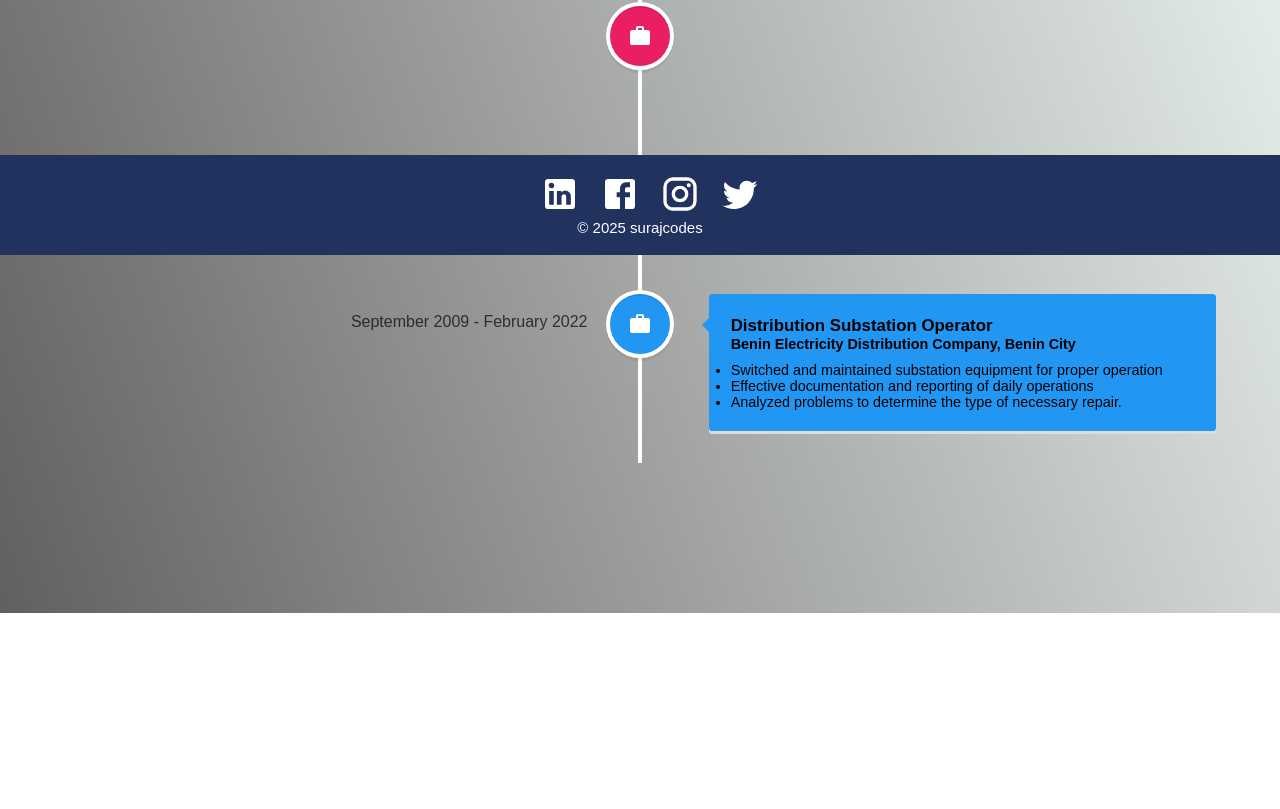
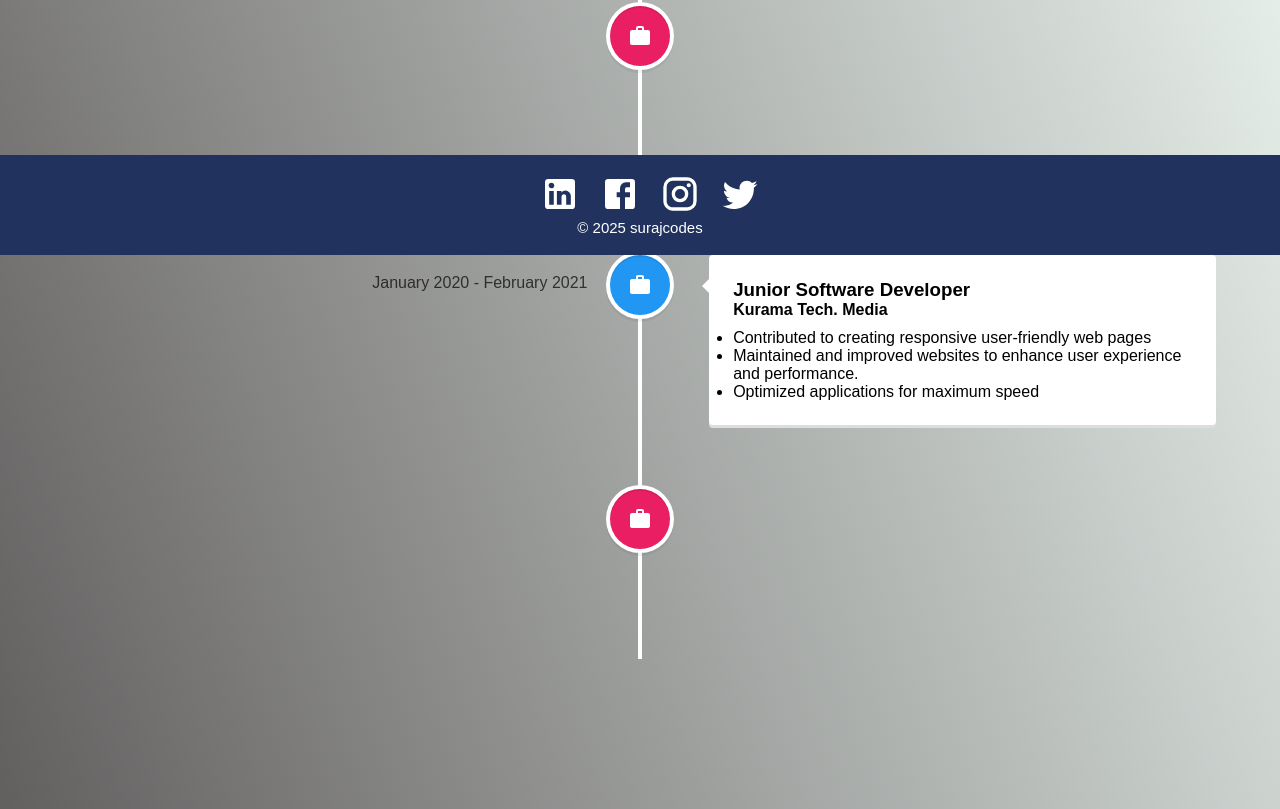
Before and after one commit to surajudeenadegoke/MyPortfolio, a React (Create React App) app: page /education in a window 1280 px wide. Shown: the part 545-1354 px from the top of the page. Before the commit the page ends 1158 px from the top, so only its background shows below. Built offline with nearby package versions, Linux system fonts and the light colour scheme.

Commit message:
new update

```diff
--- a/src/App.js
+++ b/src/App.js
@@ -5,6 +5,7 @@ import Home from "./pages/Home";
 import Experience from "./pages/Education";
 import Education from "./pages/Experience";
 import Navbar from "./Components/Navbar";
+import Project from "./pages/Projects";
 import "./styles/Navbar.css";
 import Footer from "./Components/Footer";
 
@@ -17,6 +18,7 @@ const App = () => {
           <Route path="/" exact element={<Home />} />
           <Route path="/education" element={<Education />} />
           <Route path="/experience" element={<Experience />} />
+            <Route path="/project" element={<Project />} />
           <Route path="/cv" />
         </Routes>
         <Footer />
--- a/src/Components/Navbar.js
+++ b/src/Components/Navbar.js
@@ -47,7 +47,7 @@ const Navbar = () => {
         <Link to="/education" className="link--item" onClick={handleToggle}>
           Experience
         </Link>
-        <Link to="" className="link--item" onClick={handleToggle}>
+        <Link to="/project" className="link--item" onClick={handleToggle}>
           Projects
         </Link>
         <a
--- a/src/pages/Experience.js
+++ b/src/pages/Experience.js
@@ -19,7 +19,7 @@ const Experience = () => {
             fontSize: "0.9rem",
           }}
           contentArrowStyle={{ borderRight: "7px solid  rgb(33, 150, 243)" }}
-          date="November 2023 - till date"
+          date="March 2024 - till date"
           iconStyle={{
             background: "rgb(233, 30, 99)",
             color: "#fff",
@@ -42,7 +42,7 @@ const Experience = () => {
         </VerticalTimelineElement>
         <VerticalTimelineElement
           className="vertical-timeline-element--work"
-          date="November 2022 - August 2023"
+          date="November 2022 - January 2024"
           iconStyle={{
             background: "rgb(33, 150, 243)",
             color: "#fff",
@@ -70,11 +70,18 @@ const Experience = () => {
             </ul>
           </div>
         </VerticalTimelineElement>
+
         <VerticalTimelineElement
           className="vertical-timeline-element--work"
+          contentStyle={{
+            background: "rgb(33, 150, 243)",
+            color: "black",
+            fontSize: "0.9rem",
+          }}
+          contentArrowStyle={{ borderRight: "7px solid  rgb(33, 150, 243)" }}
           date="March 2021 - November 2022"
           iconStyle={{
-            background: "rgb(233, 30, 99)",
+            background: "rgb(233,30,99",
             color: "#fff",
             fontSize: "0.9rem",
           }}
@@ -86,8 +93,9 @@ const Experience = () => {
           </h4>
           <div style={style}>
             <ul>
-              <li>Contributed to building various projects</li>
+              <li> Contributed to building various projects</li>
               <li>
+                {" "}
                 Developed high performance application by writing testable,
                 reusable, and efficient code
               </li>
@@ -104,13 +112,7 @@ const Experience = () => {
         </VerticalTimelineElement>
         <VerticalTimelineElement
           className="vertical-timeline-element--work"
-          contentStyle={{
-            background: "rgb(33, 150, 243)",
-            color: "black",
-            fontSize: "0.9rem",
-          }}
-          contentArrowStyle={{ borderRight: "7px solid  rgb(33, 150, 243)" }}
-          date="September 2009 - February 2022"
+          date="January 2020 - February 2021"
           iconStyle={{
             background: "rgb(33, 150, 243)",
             color: "#fff",
@@ -119,26 +121,52 @@ const Experience = () => {
           icon={<WorkIcon />}
         >
           <h3 className="vertical-timeline-element-title">
-            Distribution Substation Operator
+            Junior Software Developer
+          </h3>
+          <h4 className="vertical-timeline-element-subtitle">
+            Kurama Tech. Media
+          </h4>
+          <div style={style}>
+            <ul>
+              <li>
+                Contributed to creating responsive user-friendly web pages
+              </li>
+              <li>
+                {" "}
+                Maintained and improved websites to enhance user experience and
+                performance.
+              </li>
+              <li>Optimized applications for maximum speed </li>
+            </ul>
+          </div>
+        </VerticalTimelineElement>
+        <VerticalTimelineElement
+          className="vertical-timeline-element--work"
+          contentStyle={{
+            background: "rgb(33, 150, 243)",
+            color: "black",
+            fontSize: "0.9rem",
+          }}
+          contentArrowStyle={{ borderRight: "7px solid  rgb(33, 150, 243)" }}
+          date="November 2016 - December 2019"
+          iconStyle={{
+            background: "rgb(233,30,99",
+            color: "#fff",
+            fontSize: "0.9rem",
+          }}
+          icon={<WorkIcon />}
+        >
+          <h3 className="vertical-timeline-element-title">
+            Centralized System Operation Officer
           </h3>
           <h4 className="vertical-timeline-element-subtitle">
             Benin Electricity Distribution Company, Benin City
           </h4>
           <div style={style}>
             <ul>
-              <li>
-                {" "}
-                Switched and maintained substation equipment for proper
-                operation
-              </li>
-              <li>
-                {" "}
-                Effective documentation and reporting of daily operations
-              </li>
-              <li>
-                {" "}
-                Analyzed problems to determine the type of necessary repair.
-              </li>
+              <li> Network Coordination</li>
+              <li> Data Analysis</li>
+              <li> Load Forecast</li>
             </ul>
           </div>
         </VerticalTimelineElement>
--- /dev/null
+++ b/src/pages/Projects.js
@@ -0,0 +1,45 @@
+
+import React from 'react';
+import '../styles/Project.css'; // Import the CSS
+
+const projectData = [
+  {
+    title: "Todo App",
+    image: "/images/todo.png",
+    link: "https://todo-suraj.vercel.app"
+  },
+  {
+    title: "Weather App",
+    image: "/images/weather.png",
+    link: "https://weather-suraj.vercel.app"
+  },
+  {
+    title: "Blog Platform",
+    image: "/images/blog.png",
+    link: "https://blog-suraj.vercel.app"
+  }
+];
+
+const Projects = () => {
+  return (
+    <section className="projects-section">
+      <h2 className="section-title">My Projects</h2>
+      <div className="projects-grid">
+        {projectData.map((project, index) => (
+          <a
+            key={index}
+            href={project.link}
+            target="_blank"
+            rel="noopener noreferrer"
+            className="project-card"
+          >
+            <img src={project.image} alt={project.title} />
+            <div className="project-title">{project.title}</div>
+          </a>
+        ))}
+      </div>
+    </section>
+  );
+};
+
+export default Projects;
--- /dev/null
+++ b/src/styles/Project.css
@@ -0,0 +1,53 @@
+.projects-section {
+  padding: 80px 20px 40px;
+  background-color: #f9f9f9;
+  text-align: center;
+  height: 90vh;
+  display: flex;
+  justify-content: center;
+  align-items: center;
+  flex-direction: column;
+}
+
+.section-title {
+  font-size: 2rem;
+  margin-bottom: 30px;
+  color: #333;
+}
+
+.projects-grid {
+  display: grid;
+  grid-template-columns: repeat(auto-fit, minmax(220px, 1fr));
+  gap: 20px;
+  max-width: 1000px;
+  margin: 0 auto;
+}
+
+.project-card {
+  display: block;
+  background-color: #fff;
+  border-radius: 10px;
+  overflow: hidden;
+  box-shadow: 0 3px 10px rgba(0, 0, 0, 0.1);
+  transition: transform 0.2s ease;
+  text-decoration: none;
+  color: inherit;
+  padding:20px
+}
+
+.project-card:hover {
+  transform: translateY(-5px);
+}
+
+.project-card img {
+  width: 100%;
+  height: 160px;
+  object-fit: cover;
+}
+
+.project-title {
+  padding: 15px;
+  font-weight: bold;
+  font-size: 1rem;
+  background: #fff;
+}
```
